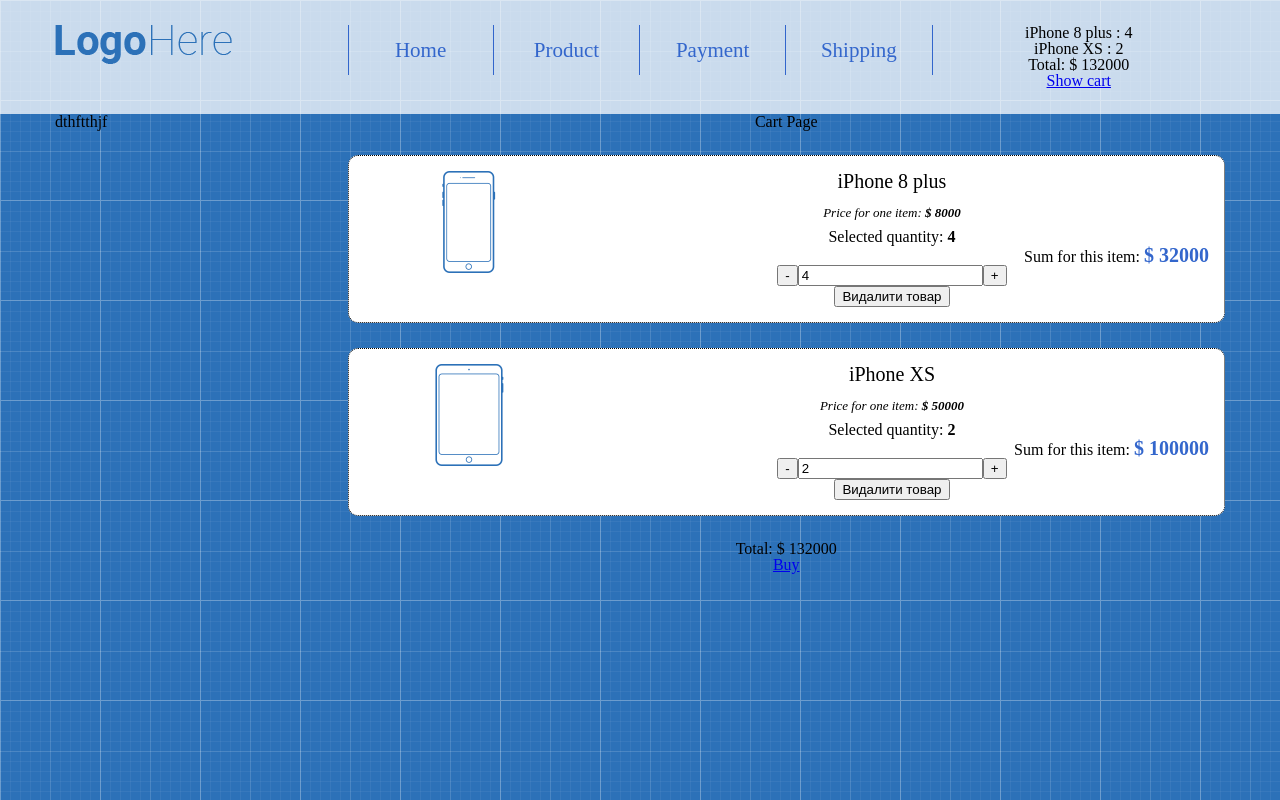
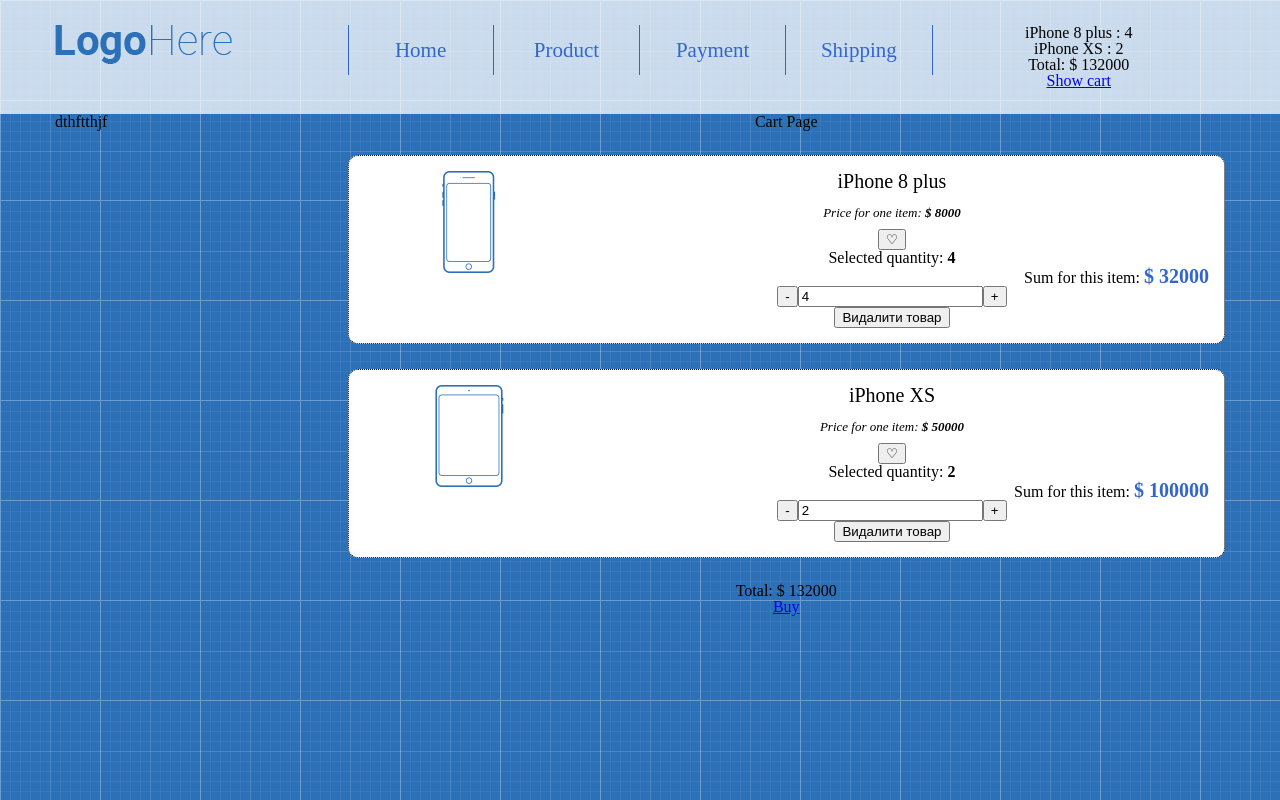
Before and after one commit to ApostleAndrew/shop-react, a React (Create React App) app: page /cart in a window 1280 px wide. Built offline with nearby package versions, Linux system fonts and the light colour scheme.

Commit message:
add to cart page like

```diff
--- a/src/common/features/Cart/CartProductListItemExtended.js
+++ b/src/common/features/Cart/CartProductListItemExtended.js
@@ -1,6 +1,7 @@
 import React from 'react'
 import './CartProductListItemExtended.css'
 import QuantityInput from '../Quantity/QuantityInput';
+import {connect} from 'react-redux'
 
 
 const CartProductListItemExtended = ({
@@ -9,6 +10,8 @@
     removeProductFromCart,
     setProductQantity,
     minCount,
+    isLiked,
+
 
 
 }) => (
@@ -26,10 +29,15 @@
                     <p className="cart-extended-price">
                          Price for one item: <span className="bold">$ {product.price} </span>
                     </p>
+                    <button>
+                    {isLiked ? <span>&#9829;</span> : <span>&#9825;</span>}
+                    </button>
                     <p className="cart-extended-count">
                          Selected quantity: <span className="bold"> {count} </span>
 
                     </p>
+
+
                     <p className="cart-extended-sum">
                          Sum for this item: <span className="bold sum-price">$ {(product.price * count)} </span>
                     </p>
@@ -51,4 +59,10 @@
     </div>
 )
 
-export default CartProductListItemExtended
+const mapStateToProps = (state,props)=>{
+        return {
+            isLiked:state[props.product.id]
+        }
+    }
+
+export default connect(mapStateToProps) (CartProductListItemExtended)
```
